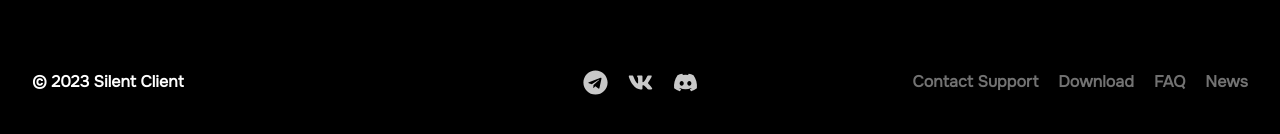
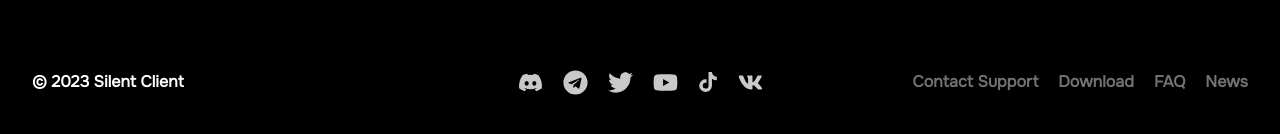
Before and after one commit to Silent-Client/support, a Next.js app: page / in a window 1280 px wide. Shown: the part 652-786 px from the top of the page. Built offline with nearby package versions, Linux system fonts and the light colour scheme; no server answers.

Commit message:
Update Footer

```diff
--- a/app/components/footer/index.tsx
+++ b/app/components/footer/index.tsx
@@ -1,6 +1,13 @@
 import { Center, Link, Stack, Text } from "@chakra-ui/react";
 import NextLink from "next/link";
-import { FaDiscord, FaTelegram, FaVk } from "react-icons/fa";
+import {
+	FaDiscord,
+	FaTelegram,
+	FaTiktok,
+	FaTwitter,
+	FaVk,
+	FaYoutube,
+} from "react-icons/fa";
 import { MenuItems } from "../header";
 
 function Footer() {
@@ -36,7 +43,18 @@ function Footer() {
 				</Center>
 
 				<Center h="42px">
-					<Stack direction="row" spacing={5}>
+					<Stack direction="row" alignItems={"center"} spacing={5}>
+						<Link
+							transition="opacity 0.2s ease-in-out"
+							href="https://dsc.gg/silentclient"
+							color="#c9c9c9"
+							isExternal
+							_hover={{
+								opacity: "0.5",
+							}}
+						>
+							<FaDiscord size={25} />
+						</Link>
 						<Link
 							transition="opacity 0.2s ease-in-out"
 							href="https://t.me/silent_client"
@@ -50,6 +68,39 @@ function Footer() {
 						</Link>
 						<Link
 							transition="opacity 0.2s ease-in-out"
+							href="https://twitter.com/SilentClientMC"
+							color="#c9c9c9"
+							isExternal
+							_hover={{
+								opacity: "0.5",
+							}}
+						>
+							<FaTwitter size={25} />
+						</Link>
+						<Link
+							transition="opacity 0.2s ease-in-out"
+							href="https://www.youtube.com/@SilentClientMC"
+							color="#c9c9c9"
+							isExternal
+							_hover={{
+								opacity: "0.5",
+							}}
+						>
+							<FaYoutube size={25} />
+						</Link>
+						<Link
+							transition="opacity 0.2s ease-in-out"
+							href="https://www.tiktok.com/@SilentClientMC"
+							color="#c9c9c9"
+							isExternal
+							_hover={{
+								opacity: "0.5",
+							}}
+						>
+							<FaTiktok size={20} />
+						</Link>
+						<Link
+							transition="opacity 0.2s ease-in-out"
 							href="https://vk.com/silentclient"
 							color="#c9c9c9"
 							isExternal
@@ -58,18 +109,6 @@ function Footer() {
 							}}
 						>
 							<FaVk size={25} />
-						</Link>
-
-						<Link
-							transition="opacity 0.2s ease-in-out"
-							href="https://discord.gg/eaZYXEBRaE"
-							color="#c9c9c9"
-							isExternal
-							_hover={{
-								opacity: "0.5",
-							}}
-						>
-							<FaDiscord size={25} />
 						</Link>
 					</Stack>
 				</Center>
```
